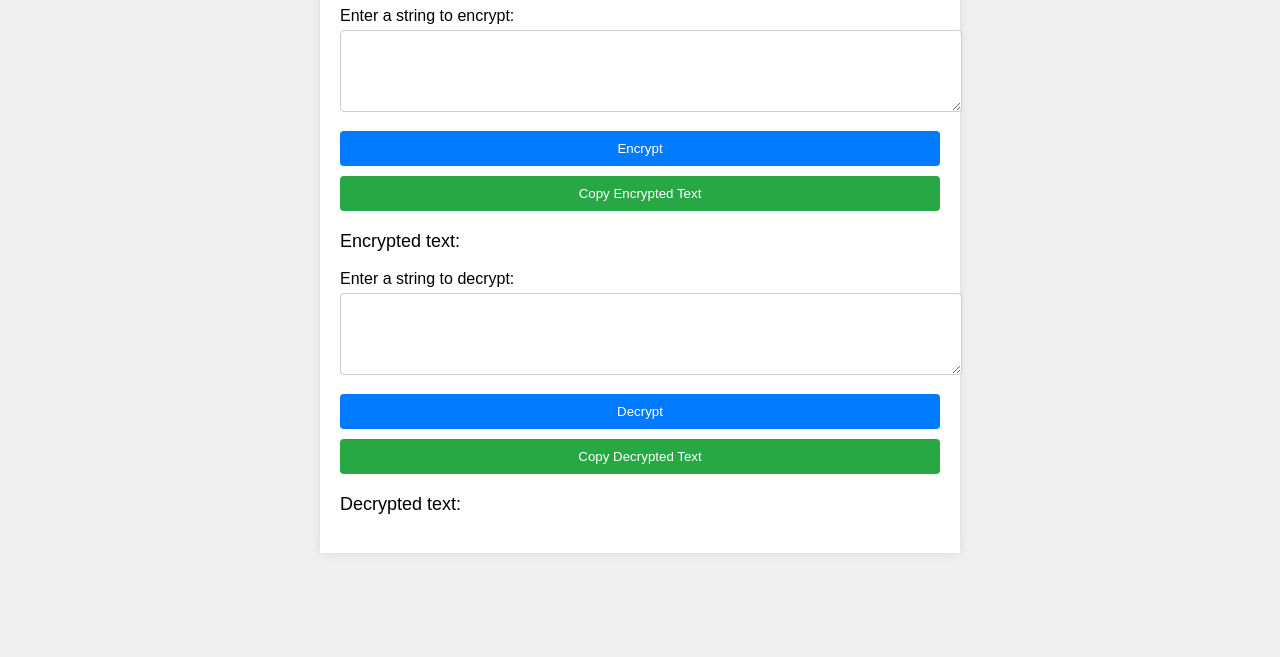
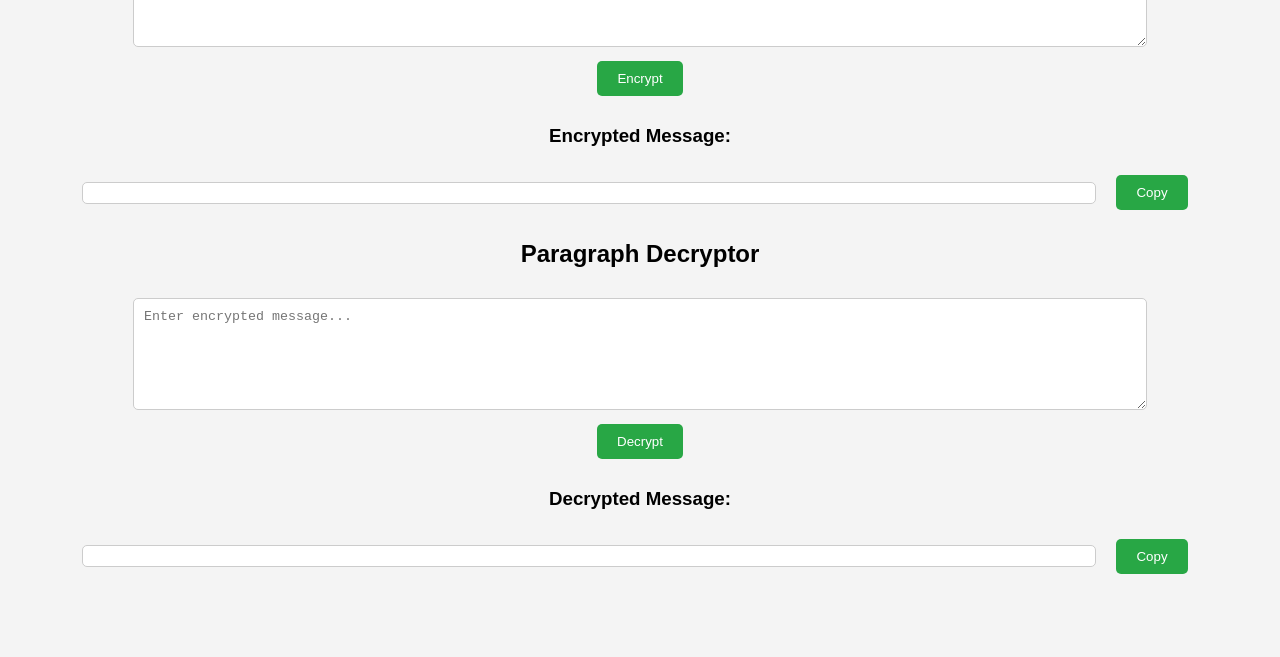
Before and after one commit to Ayush-Sharma-2023/encryptionTool, a plain HTML site: page index.html in a window 1280 px wide. Shown: the part 143-800 px from the top of the page. Drawn offline with Linux system fonts and the light colour scheme.

Commit message:
Update index.html

```diff
--- a/index.html
+++ b/index.html
@@ -3,181 +3,123 @@
 <head>
     <meta charset="UTF-8">
     <meta name="viewport" content="width=device-width, initial-scale=1.0">
-    <title>Encryption and Decryption Tool</title>
+    <title>Text Encryptor</title>
     <style>
         body {
             font-family: Arial, sans-serif;
-            background-color: #f0f0f0;
-            margin: 0;
-            padding: 0;
+            margin: 20px;
+            text-align: center;
+            background-color: #f4f4f4;
         }
-
-        .container {
-            max-width: 600px;
-            margin: 50px auto;
-            padding: 20px;
-            background-color: #fff;
-            box-shadow: 0 0 10px rgba(0, 0, 0, 0.1);
+        textarea {
+            width: 80%;
+            padding: 10px;
+            margin-top: 10px;
+            border-radius: 5px;
+            border: 1px solid #ccc;
         }
-
-        h1 {
-            text-align: center;
+        button {
+            padding: 10px 20px;
+            margin: 10px;
+            border: none;
+            border-radius: 5px;
+            background-color: #28a745;
+            color: white;
+            cursor: pointer;
         }
-
-        label {
-            display: block;
-            margin-top: 10px;
+        button:hover {
+            background-color: #218838;
         }
-
-        textarea {
-            width: 100%;
+        .output-container {
+            display: flex;
+            justify-content: center;
+            align-items: center;
+            gap: 10px;
+        }
+        .output-box {
+            background: white;
             padding: 10px;
-            margin-top: 5px;
-            margin-bottom: 10px;
+            border-radius: 5px;
             border: 1px solid #ccc;
-            border-radius: 4px;
-            resize: vertical;
-        }
-
-        button {
-            width: 100%;
-            padding: 10px;
-            background-color: #007bff;
-            color: white;
-            border: none;
-            border-radius: 4px;
-            cursor: pointer;
-            margin-top: 5px;
-        }
-
-        button:hover {
-            background-color: #0056b3;
-        }
-
-        p {
-            margin-top: 20px;
-            font-size: 18px;
-        }
-
-        .copy-button {
-            margin-top: 10px;
-            background-color: #28a745;
+            width: 80%;
+            word-wrap: break-word;
         }
     </style>
 </head>
 <body>
-    <div class="container">
-        <h1>Encryption and Decryption Tool</h1>
-        <label for="inputTextEncrypt">Enter a string to encrypt:</label>
-        <textarea id="inputTextEncrypt" rows="4"></textarea>
-        <button onclick="encrypt()">Encrypt</button>
-        <button class="copy-button" onclick="copyToClipboard('encryptedText')">Copy Encrypted Text</button>
-        <p>Encrypted text: <span id="encryptedText"></span></p>
+    <h2>Paragraph Encryptor</h2>
+    <textarea id="inputText" rows="6" placeholder="Enter your paragraph..."></textarea>
+    <br>
+    <button onclick="encryptText()">Encrypt</button>
+    <h3>Encrypted Message:</h3>
+    <div class="output-container">
+        <p id="outputText" class="output-box"></p>
+        <button onclick="copyText('outputText')">Copy</button>
+    </div>
 
-        <label for="inputTextDecrypt">Enter a string to decrypt:</label>
-        <textarea id="inputTextDecrypt" rows="4"></textarea>
-        <button onclick="decrypt()">Decrypt</button>
-        <button class="copy-button" onclick="copyToClipboard('decryptedText')">Copy Decrypted Text</button>
-        <p>Decrypted text: <span id="decryptedText"></span></p>
+    <h2>Paragraph Decryptor</h2>
+    <textarea id="encryptedText" rows="6" placeholder="Enter encrypted message..."></textarea>
+    <br>
+    <button onclick="decryptText()">Decrypt</button>
+    <h3>Decrypted Message:</h3>
+    <div class="output-container">
+        <p id="decryptedOutput" class="output-box"></p>
+        <button onclick="copyText('decryptedOutput')">Copy</button>
     </div>
+
     <script>
-        function encrypt() {
-            const text = document.getElementById('inputTextEncrypt').value;
-            const shift = 4;
-            let result = '';
-            const lines = text.split(/(<br\s*\/?>|<sp\s*\/?>)/i); // Split by <br> and <sp> tags
+        function encryptText() {
+            let input = document.getElementById("inputText").value;
+            let encryptedMessage = "";
 
-            for (let part of lines) {
-                if (part.match(/<br\s*\/?>/i)) {
-                    result += part; // Keep <br> tags as is
-                } else if (part.match(/<sp\s*\/?>/i)) {
-                    result += ' '; // Replace <sp> with a space
+            for (let char of input) {
+                let charCode = char.charCodeAt(0);
+                if (char === ' ') {
+                    encryptedMessage += "00";
+                } else if (char === '\n') {
+                    encryptedMessage += "99";
                 } else {
-                    for (let i = 0; i < part.length; i++) {
-                        let ch = part.charAt(i);
-                        if (isLetter(ch)) {
-                            let shifted = String.fromCharCode(ch.charCodeAt(0) + shift);
-                            if ((isUpperCase(ch) && shifted > 'Z') || (isLowerCase(ch) && shifted > 'z')) {
-                                shifted = String.fromCharCode(shifted.charCodeAt(0) - 26);
-                            }
-                            result += shifted;
-                        } else if (isDigit(ch)) {
-                            let shifted = String.fromCharCode(ch.charCodeAt(0) + shift);
-                            if (shifted > '9') {
-                                shifted = String.fromCharCode(shifted.charCodeAt(0) - 10);
-                            }
-                            result += shifted;
-                        } else {
-                            result += ch; // Preserve other characters
-                        }
+                    encryptedMessage += (charCode < 100 ? "0" : "") + charCode;
+                }
+            }
+
+            document.getElementById("outputText").innerText = encryptedMessage;
+        }
+
+        function decryptText() {
+            let encryptedInput = document.getElementById("encryptedText").value;
+            let decryptedMessage = "";
+            let i = 0;
+
+            while (i < encryptedInput.length) {
+                let code = encryptedInput.substring(i, i + 2);
+                if (code === "00") {
+                    decryptedMessage += " ";
+                    i += 2;
+                } else if (code === "99") {
+                    decryptedMessage += "\n";
+                    i += 2;
+                } else {
+                    let charCode = parseInt(encryptedInput.substring(i, i + 2));
+                    if (charCode >= 65 && charCode <= 90 || charCode >= 97 && charCode <= 122 || (charCode >= 33 && charCode <= 64)) {
+                        decryptedMessage += String.fromCharCode(charCode);
+                        i += 2;
+                    } else {
+                        charCode = parseInt(encryptedInput.substring(i, i + 3));
+                        decryptedMessage += String.fromCharCode(charCode);
+                        i += 3;
                     }
                 }
             }
 
-            document.getElementById('encryptedText').innerHTML = result;
+            document.getElementById("decryptedOutput").innerText = decryptedMessage;
         }
 
-        function decrypt() {
-            const text = document.getElementById('inputTextDecrypt').value;
-            const shift = 4;
-            let result = '';
-
-            for (let i = 0; i < text.length; i++) {
-                let ch = text.charAt(i);
-                if (ch === '<' && text.slice(i).startsWith('<sp')) {
-                    result += ' '; // Replace <sp> with a space
-                    while (ch !== '>') {
-                        i++; // Skip to the end of the tag
-                        ch = text.charAt(i);
-                    }
-                } else if (isLetter(ch)) {
-                    let shifted = String.fromCharCode(ch.charCodeAt(0) - shift);
-                    if ((isUpperCase(ch) && shifted < 'A') || (isLowerCase(ch) && shifted < 'a')) {
-                        shifted = String.fromCharCode(shifted.charCodeAt(0) + 26);
-                    }
-                    result += shifted;
-                } else if (isDigit(ch)) {
-                    let shifted = String.fromCharCode(ch.charCodeAt(0) - shift);
-                    if (shifted < '0') {
-                        shifted = String.fromCharCode(shifted.charCodeAt(0) + 10);
-                    }
-                    result += shifted;
-                } else if (ch === '<') {
-                    // Skip <br> tags to convert them back to line breaks
-                    while (ch !== '>') {
-                        i++;
-                        ch = text.charAt(i);
-                    }
-                    result += '\n'; // Convert <br> back to line break
-                } else {
-                    result += ch;
-                }
-            }
-
-            document.getElementById('decryptedText').innerHTML = result.replace(/\n/g, '<br>');
-        }
-
-        function copyToClipboard(outputId) {
-            const outputText = document.getElementById(outputId).innerText;
-            navigator.clipboard.writeText(outputText).catch(err => {
-                console.error('Could not copy text: ', err);
+        function copyText(elementId) {
+            let text = document.getElementById(elementId).innerText;
+            navigator.clipboard.writeText(text).then(() => {
+                alert("Copied to clipboard!");
             });
-        }
-
-        function isLetter(ch) {
-            return /[a-zA-Z]/.test(ch);
-        }
-
-        function isUpperCase(ch) {
-            return /[A-Z]/.test(ch);
-        }
-
-        function isLowerCase(ch) {
-            return /[a-z]/.test(ch);
-        }
-
-        function isDigit(ch) {
-            return /[0-9]/.test(ch);
         }
     </script>
 </body>
```
